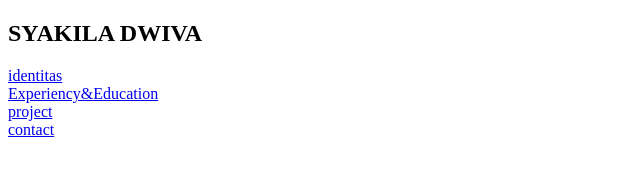
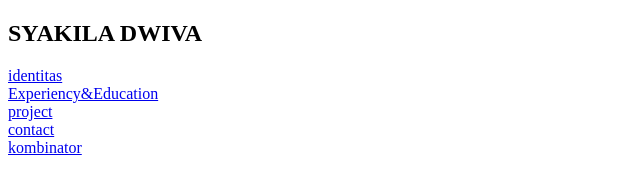
Before and after one commit to syaakila/html-portofolio, a plain HTML site: page index.html in a window 1280 px wide. Shown: the whole page, without its empty margins (0-640 px from the left). Drawn offline with Linux system fonts and the light colour scheme.

Commit message:
Update index.html

```diff
--- a/index.html
+++ b/index.html
@@ -11,7 +11,8 @@
 <a href="index3.html">identitas</a><br/>
 <a href="skl/tabel.html">Experiency&Education</a><br/>
 <a href="skl/indeks.html">project</a><br/>
-<a href="public/contact.html">contact</a>
+<a href="public/contact.html">contact</a><br/>
+<a href="skl/kombinator-1.html">kombinator</a>
 </body>
 
 </html>
```
